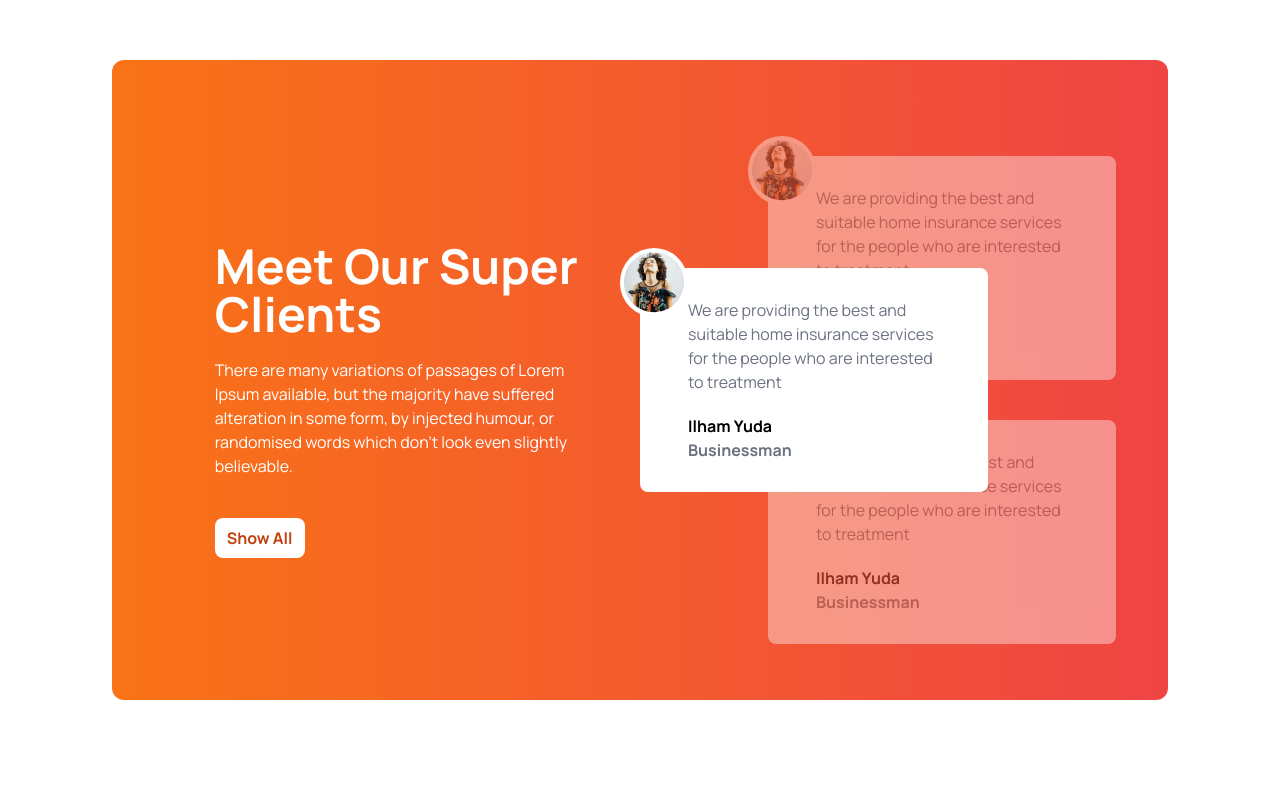
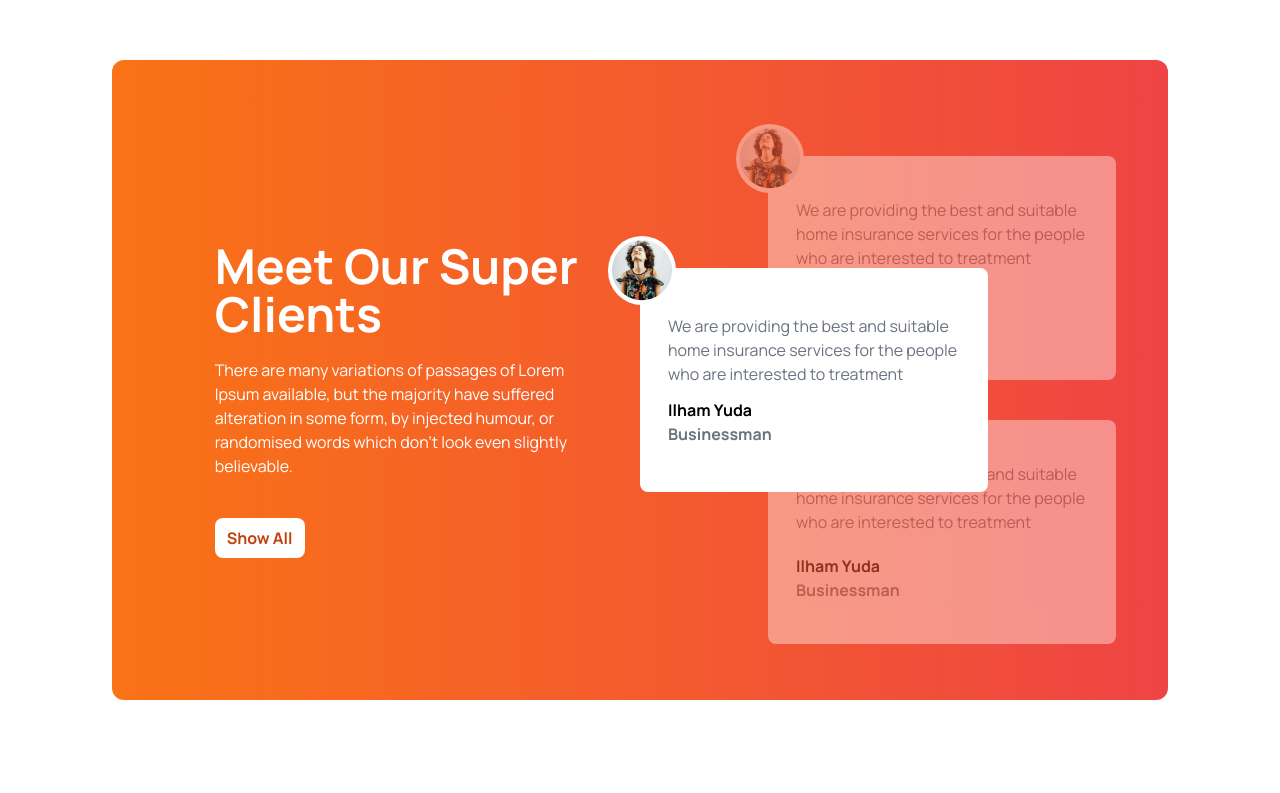
Before and after one commit to siam114/tea-house-using-tailwind, a plain HTML site: page index.html in a window 1280 px wide. Shown: the part 1680-2473 px from the top of the page. Drawn offline with nearby package versions, Linux system fonts and the light colour scheme.

Commit message:
phn responsive

```diff
--- a/index.html
+++ b/index.html
@@ -61,7 +61,7 @@
             </div>
           </section>
     </header>
-    <main class="max-w-screen-xl mx-auto px-2 lg:px-28">
+    <main class="max-w-screen-xl mx-auto px-3 lg:px-28">
         <!-- feature poduct section -->
          <section class="py-8 lg:py-10">
             <div class="text-center mb-8">
@@ -148,11 +148,11 @@
                     <!-- middle card -->
                    <div class="absolute z-10 top-48 md:top-52">
                     <div class="relative h-56 w-full md:w-3/4 bg-white text-black rounded-lg flex items-center px-7">
-                        <div class="absolute -top-5 -left-5 bg-white rounded-full">
+                        <div class="absolute -top-8 -left-8 bg-white rounded-full">
                             <img class="p-1" src="./images/client.png" alt="">
                         </div>
-                        <div class="p-5">
-                            <p class="text-gray-500 mb-5">We are providing the best and suitable home insurance services for the people who are interested to treatment</p>
+                        <div class="py-7">
+                            <p class="text-gray-500 mb-3">We are providing the best and suitable home insurance services for the people who are interested to treatment</p>
                            <h4 class="font-bold">Ilham Yuda</h4>
                            <p class="text-gray-500 font-bold">Businessman</p>
                         </div>
@@ -160,10 +160,10 @@
                    </div>
                     <!-- top card-->
                     <div class="relative h-56 w-full md:w-3/4 left-5 md:left-32 bg-white text-black rounded-lg flex items-center px-7 opacity-40">
-                        <div class="absolute -top-5 -left-5 bg-white rounded-full">
+                        <div class="absolute -top-8 -left-8 bg-white rounded-full">
                             <img class="p-1" src="./images/client.png" alt="">
                         </div>
-                        <div class="p-5">
+                        <div class="py-7">
                             <p class="text-gray-500 mb-5">We are providing the best and suitable home insurance services for the people who are interested to treatment</p>
                            <h4 class="font-bold">Ilham Yuda</h4>
                            <p class="text-gray-500 font-bold">Businessman</p>
@@ -175,8 +175,8 @@
                         <div class="absolute -top-5 -left-5 bg-white rounded-full">
                             <img class="p-1" src="./images/client.png" alt="">
                         </div>
-                        <div class="p-5">
-                            <p class="text-gray-500 mb-5">We are providing the best and suitable home insurance services for the people who are interested to treatment</p>
+                        <div class="py-7">
+                            <p class="text-gray-500  mb-5">We are providing the best and suitable home insurance services for the people who are interested to treatment</p>
                            <h4 class="font-bold">Ilham Yuda</h4>
                            <p class="text-gray-500 font-bold">Businessman</p>
                         </div>
```
